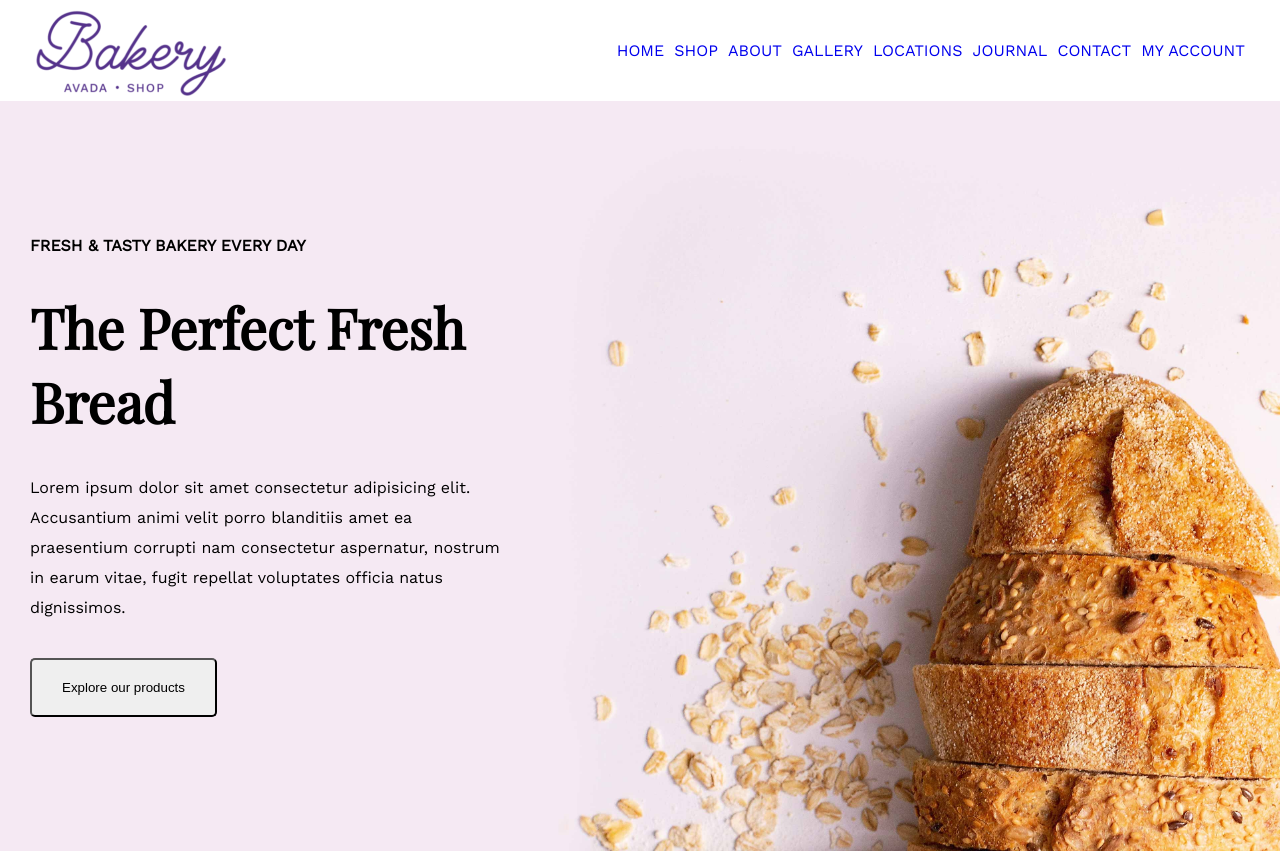
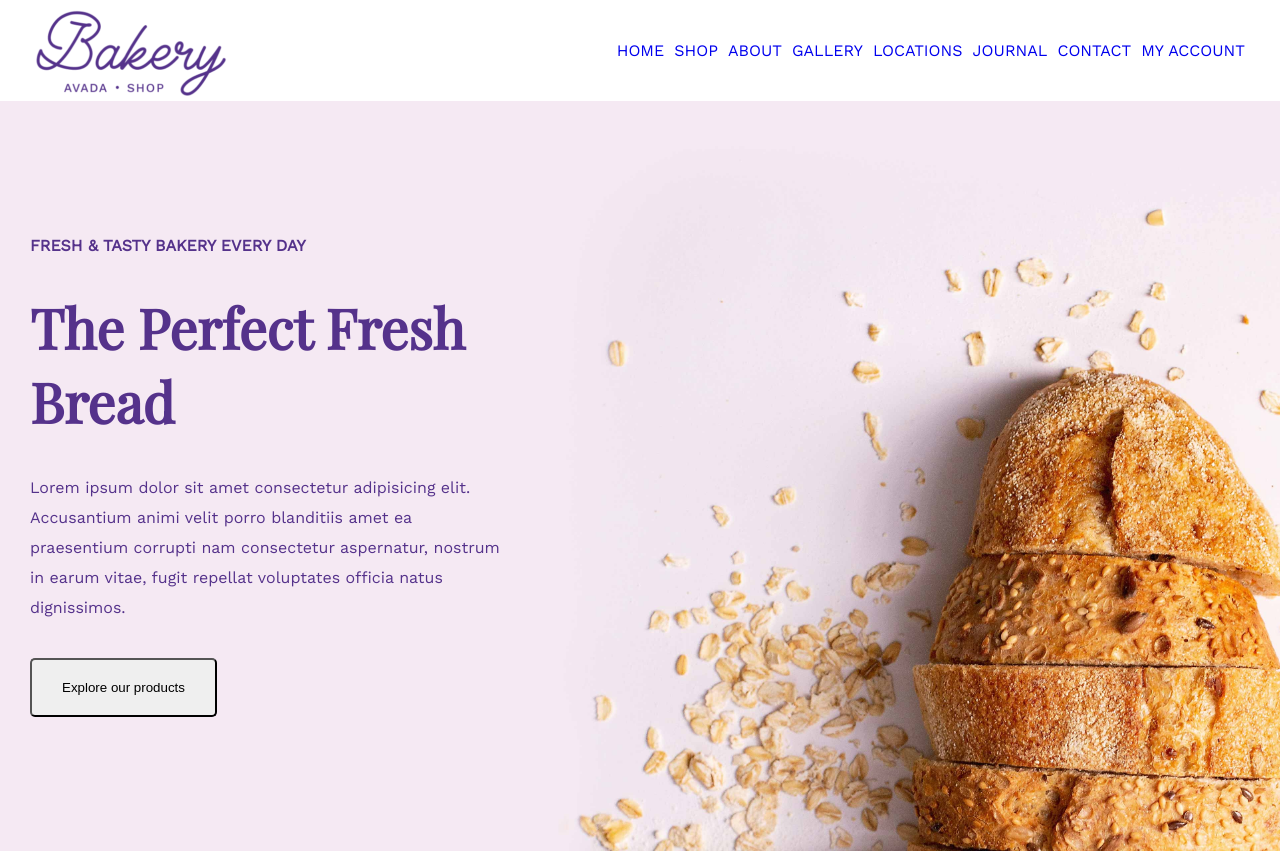
Before and after one commit to EnricoNapolitano/2023-01-31-esame_midterm, a Vue app in the folder proj-html-vuejs/: page / in a window 1280 px wide. Shown: the top 853 px of the page. Built offline with nearby package versions, Linux system fonts and the light colour scheme.

Commit message:
body: added color violet

```diff
--- a/proj-html-vuejs/src/assets/scss/style.scss
+++ b/proj-html-vuejs/src/assets/scss/style.scss
@@ -1,3 +1,5 @@
+@use './partials/variables' as*;
+
 // RESET
 * {
     margin: 0;
@@ -8,6 +10,7 @@
 // GENERICS
 body {
     font-family: "Work Sans", sans-serif;
+    color: $violet4;
 }
 
 h1,
@@ -64,5 +67,5 @@ li {
 }
 
 .bg-dark {
-    background-color: rgba($color: #000000, $alpha: 0.8);
+    background-color: rgba($color: #000000, $alpha: 0.6);
 }
```
